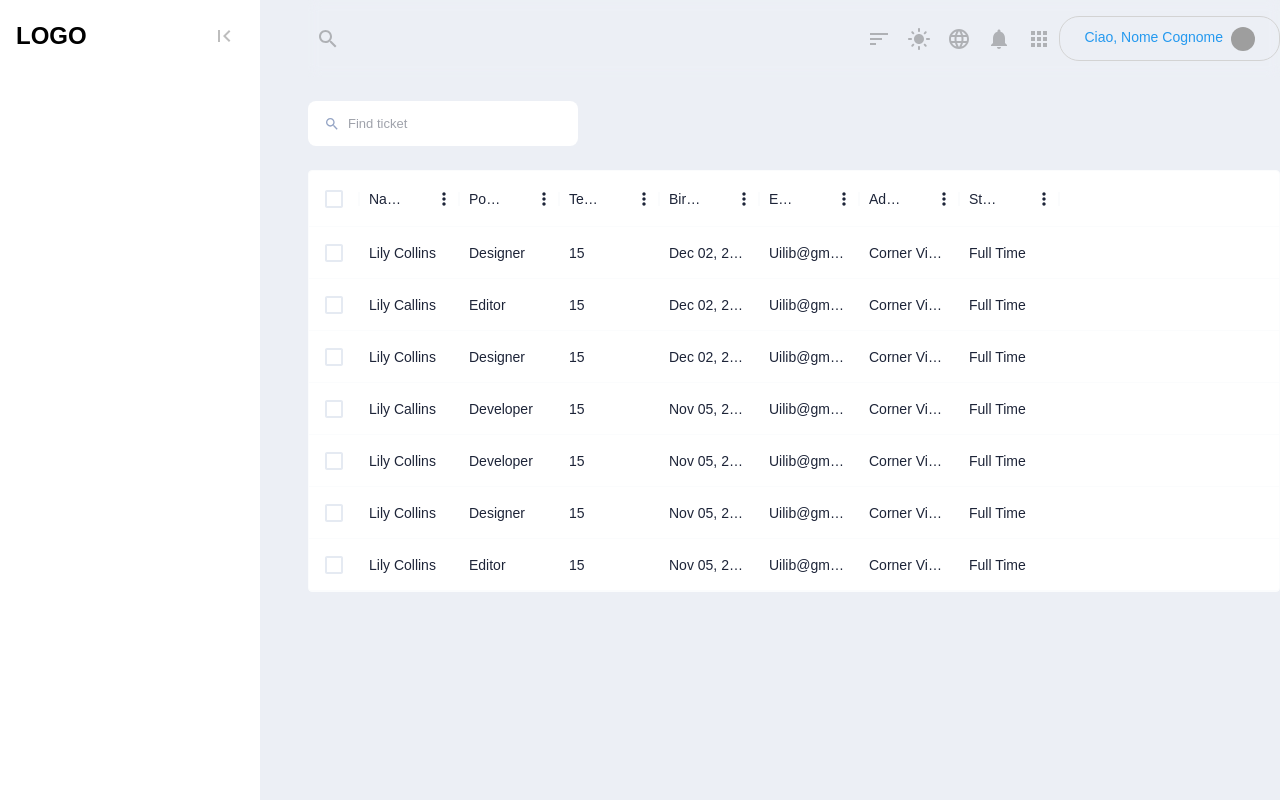
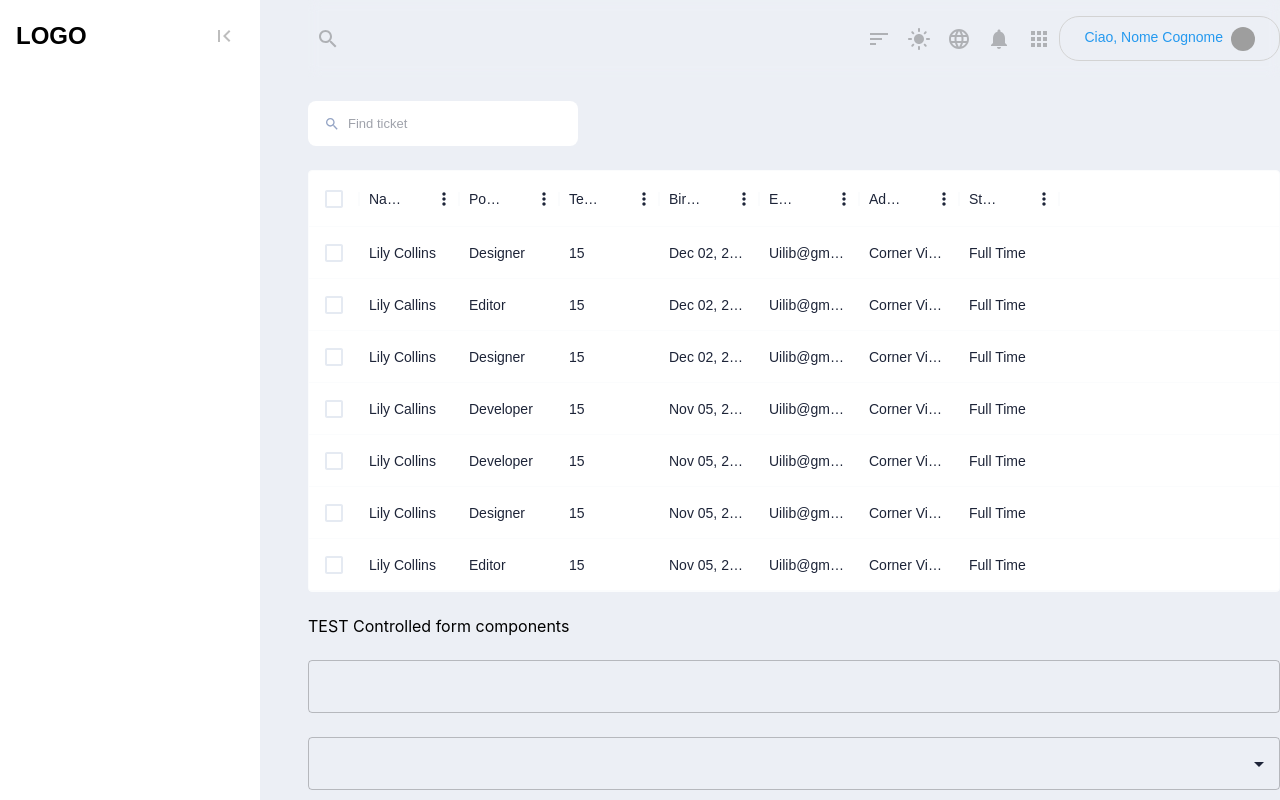
Before and after one commit to alantheandroid/stackhouse-dashboard, a React (Create React App) app: page / in a window 1280 px wide. Built offline with nearby package versions, Linux system fonts and the light colour scheme; grey boxes are pictures that could not be loaded.

Commit message:
📦 NEW: add Select custom component [NEEDS TYPE FIX]

```diff
--- /dev/null
+++ b/src/components/Select/index.tsx
@@ -0,0 +1,46 @@
+import React, { useState } from 'react';
+import Autocomplete, {
+  AutocompleteProps,
+} from '@mui/material/Autocomplete/Autocomplete';
+import { OptionsType } from '../FormFactory/formModel';
+import {
+  TextField,
+  getAutocompleteUtilityClass,
+  useAutocomplete,
+} from '@mui/material';
+
+type Props = {} & Pick<
+  AutocompleteProps<T, false, false, false>,
+  | 'className'
+  | 'value'
+  | 'onChange'
+  | 'renderInput'
+  | 'getOptionLabel'
+  | 'options'
+>;
+
+function Select<T>({
+  options,
+  value,
+  onChange,
+  renderInput,
+  getOptionLabel,
+  ...props
+}: Props) {
+  const [selectValue, setSelectValue] = useState<string | null>('');
+
+  return (
+    <Autocomplete
+      options={options}
+      // getOptionLabel={(option) => option.label}
+      value={selectValue}
+      onChange={(event: any, newValue: string | null) =>
+        setSelectValue(newValue)
+      }
+      renderInput={(params) => <TextField {...params} />}
+      {...props}
+    />
+  );
+}
+
+export default Select;
--- a/src/pages/Home/index.tsx
+++ b/src/pages/Home/index.tsx
@@ -2,13 +2,23 @@ import React from 'react';
 import { DataGrid } from '../../components/DataGrid';
 import { columns, rows } from './mock';
 import { Searchbar } from '../../components/Searchbar';
+import Select from '../../components/Select';
+import Input from '../../components/Input';
 
 function Home() {
   return (
-  <>
-    <Searchbar placeholder='Find ticket' onChange={() => {}}/>
-    <DataGrid rows={rows} columns={columns} checkboxSelection hidefooter/>
-  </>
+    <>
+      <Searchbar placeholder="Find ticket" onChange={() => {}} />
+      <DataGrid rows={rows} columns={columns} checkboxSelection hidefooter />
+      TEST Controlled form components
+      <Input />
+      <Select
+        options={[
+          { label: 'None', value: '' },
+          { label: 'Option', value: 'option' },
+        ]}
+      />
+    </>
   );
 }
 
```
Also changed, not shown: 1 other file (tests, documents, lock files or other folders).
